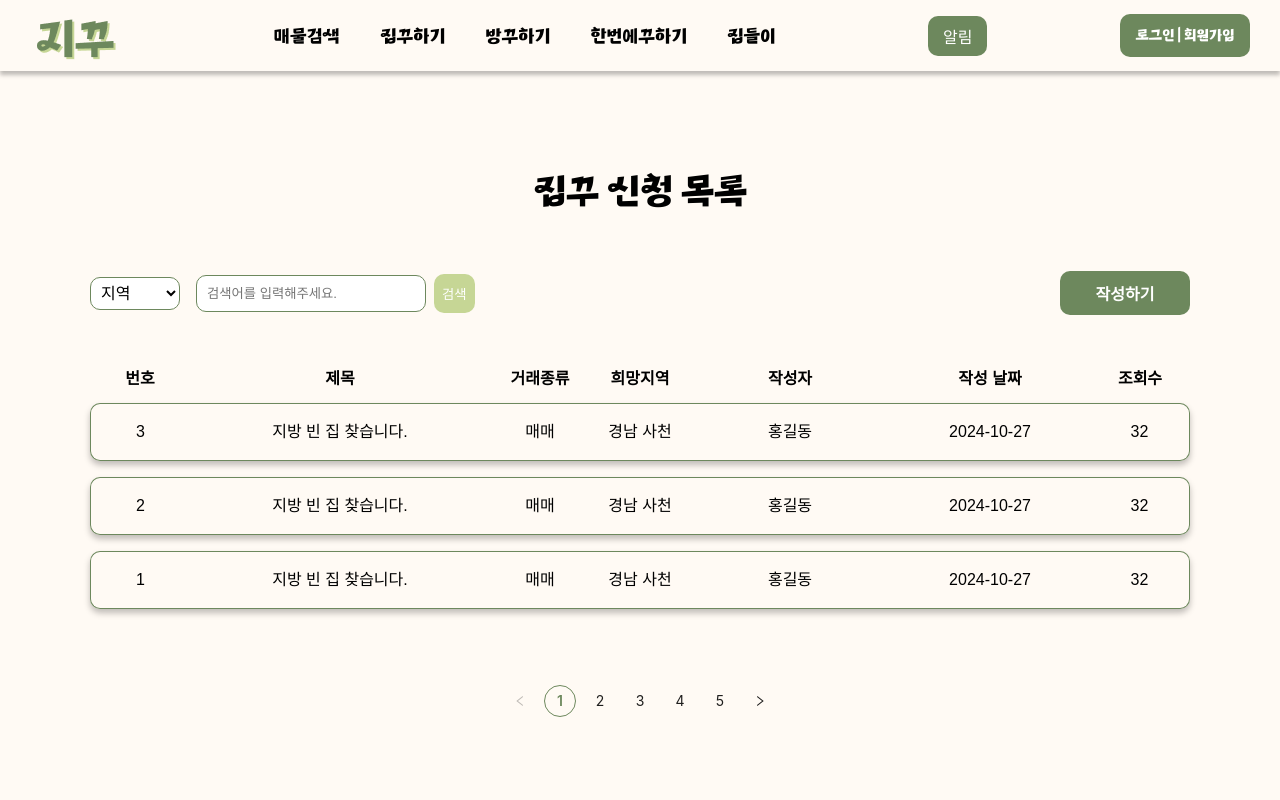
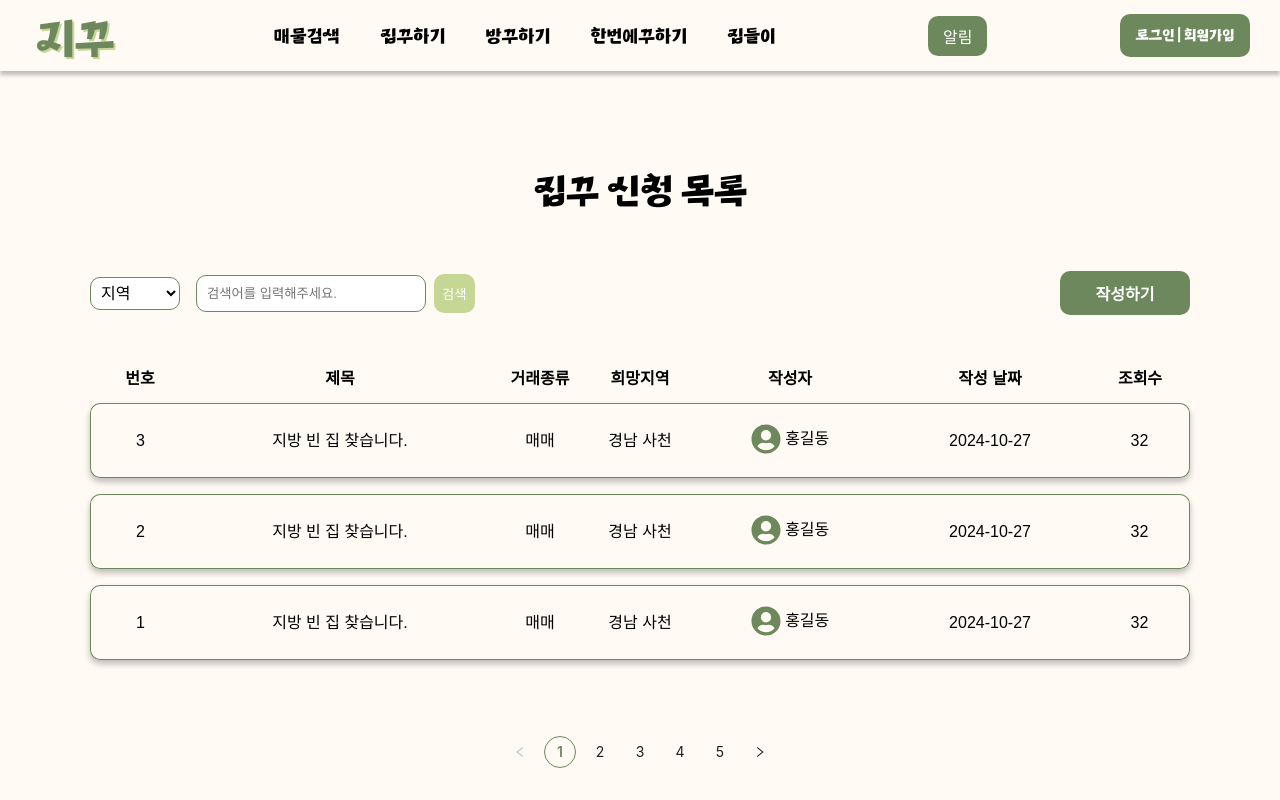
Before and after one commit to lsenaa/geekku, a React (Create React App) app: page /houseMain in a window 1280 px wide. Shown: the top 800 px of the page. Built offline with nearby package versions, Linux system fonts and the light colour scheme; a web font is replaced by a local one.

Commit message:
design: 집꾸 리스트에 프로필 이미지 추가

```diff
--- a/src/components/house/houseList/HouseList.js
+++ b/src/components/house/houseList/HouseList.js
@@ -1,4 +1,5 @@
 import styles from "./HouseList.module.scss";
+import { FaUserCircle } from "react-icons/fa";
 
 const HouseList = () => {
   return (
@@ -20,7 +21,12 @@ const HouseList = () => {
           <td colSpan="3">지방 빈 집 찾습니다.</td>
           <td colSpan="1">매매</td>
           <td colSpan="1">경남 사천</td>
-          <td colSpan="2">홍길동</td>
+          <td colSpan="2">
+            <span className={styles.writer}>
+              <FaUserCircle color="#6D885D" size={30} />
+              &nbsp;홍길동
+            </span>
+          </td>
           <td colSpan="2">2024-10-27</td>
           <td colSpan="1">32</td>
         </tr>
@@ -29,7 +35,12 @@ const HouseList = () => {
           <td colSpan="3">지방 빈 집 찾습니다.</td>
           <td colSpan="1">매매</td>
           <td colSpan="1">경남 사천</td>
-          <td colSpan="2">홍길동</td>
+          <td colSpan="2">
+            <span className={styles.writer}>
+              <FaUserCircle color="#6D885D" size={30} />
+              &nbsp;홍길동
+            </span>
+          </td>
           <td colSpan="2">2024-10-27</td>
           <td colSpan="1">32</td>
         </tr>
@@ -38,7 +49,12 @@ const HouseList = () => {
           <td colSpan="3">지방 빈 집 찾습니다.</td>
           <td colSpan="1">매매</td>
           <td colSpan="1">경남 사천</td>
-          <td colSpan="2">홍길동</td>
+          <td colSpan="2">
+            <span className={styles.writer}>
+              <FaUserCircle color="#6D885D" size={30} />
+              &nbsp;홍길동
+            </span>
+          </td>
           <td colSpan="2">2024-10-27</td>
           <td colSpan="1">32</td>
         </tr>
--- a/src/components/house/houseList/HouseList.module.scss
+++ b/src/components/house/houseList/HouseList.module.scss
@@ -28,10 +28,17 @@ table {
         transform: scale(1);
       }
 
+      .writer {
+        display: inline-flex;
+        align-items: center;
+      }
+
       td {
         border-top: 1px solid $main-color;
         border-bottom: 1px solid $main-color;
         padding: 20px 16px;
+        vertical-align: middle;
+        text-align: center;
 
         &:first-child {
           border-left: 1px solid $main-color;
```
